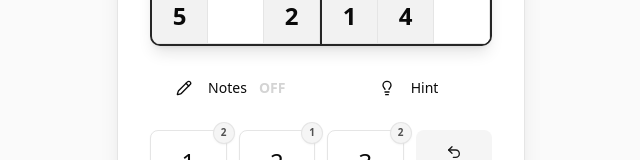
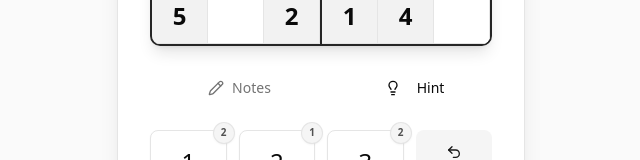
Before and after one commit to kannansuresh/mini-sudoku, a React (Vite) app: page / in a window 1280 px wide. Shown: the part 502-662 px from the top of the page, without its empty margins (319-959 px from the left). Built offline with nearby package versions, Linux system fonts and the light colour scheme.

Commit message:
feat: Implement notes shortcut and refine UI

```diff
--- a/src/App.tsx
+++ b/src/App.tsx
@@ -9,7 +9,7 @@ import { isValid } from "@/lib/sudoku";
 import confetti from "canvas-confetti";
 import { ThemeProvider } from "@/components/theme-provider";
 function App() {
-  const { status, startGame, setCellValue, undo, clearCell, selectedCell, selectCell, settings, toggleNote } = useGameStore();
+  const { status, startGame, setCellValue, undo, clearCell, selectedCell, selectCell, toggleNote } = useGameStore();
 
   useEffect(() => {
     // Start a game on load if not playing
@@ -20,34 +20,24 @@ function App() {
 
   useEffect(() => {
     const handleKeyDown = (e: KeyboardEvent) => {
+      // Shift key for temp notes mode
+      if (e.key === 'Shift') {
+        useGameStore.getState().setTempNotesMode(true);
+      }
+
       if (status !== 'playing') return;
 
       // Numbers 1-6
       if (['1', '2', '3', '4', '5', '6'].includes(e.key)) {
         const num = parseInt(e.key) as 1|2|3|4|5|6;
+        const { settings, tempNotesMode } = useGameStore.getState();
 
-        // Check if placement is allowed if setting is enabled
-
-
-        if (settings.notesMode) {
+        if (settings.notesMode || tempNotesMode) {
           toggleNote(num);
         } else {
            // Validation logic
            if (settings.showAvailablePlacements && selectedCell) {
              const { grid } = useGameStore.getState();
-             // We need to check if it's valid
-             // Since we can't easily import isValid here without potential circular deps or just messiness,
-             // let's just use a simple check or assume the user is correct if they are using physical keyboard
-             // OR better, let's just skip validation for now as it's complex to wire up here without refactoring.
-             // Wait, the user explicitly asked for this.
-             // "When aviailable placemnts is enabled, uesr is still able to enter non available number using the physical keyboard or laptop keyboard"
-
-             // I MUST implement this.
-             // I will import isValid from lib/sudoku
-             // I will add the import at the top of the file in a separate step.
-
-             // For now, I'll just put the logic here assuming isValid is imported.
-             // I'll add the import in the next step.
              if (!isValid(grid, selectedCell.row, selectedCell.col, num)) {
                return; // Block input
              }
@@ -78,9 +68,19 @@ function App() {
       }
     };
 
+    const handleKeyUp = (e: KeyboardEvent) => {
+      if (e.key === 'Shift') {
+        useGameStore.getState().setTempNotesMode(false);
+      }
+    };
+
     window.addEventListener('keydown', handleKeyDown);
-    return () => window.removeEventListener('keydown', handleKeyDown);
-  }, [status, selectedCell, settings.notesMode, setCellValue, undo, clearCell, selectCell, toggleNote]);
+    window.addEventListener('keyup', handleKeyUp);
+    return () => {
+      window.removeEventListener('keydown', handleKeyDown);
+      window.removeEventListener('keyup', handleKeyUp);
+    };
+  }, [status, selectedCell, setCellValue, undo, clearCell, selectCell, toggleNote]);
 
   useEffect(() => {
     if (status === 'won') {
--- a/src/components/Controls.tsx
+++ b/src/components/Controls.tsx
@@ -18,8 +18,11 @@ export function Controls() {
   const {
     settings,
     setNotesMode,
-    status
+    status,
+    tempNotesMode
   } = useGameStore();
+
+  const isNotesActive = settings.notesMode || tempNotesMode;
   const [error, setError] = useState<string | null>(null);
 
   const handleHint = () => {
@@ -67,17 +70,27 @@ export function Controls() {
     <div className="flex w-full justify-between gap-2">
       <Button
         variant="ghost"
-        className="flex-1 hover:bg-transparent hover:text-neutral-900 dark:hover:text-neutral-100"
+        size="lg"
+        className={cn(
+          "flex-1 gap-2 h-auto py-2 hover:bg-transparent",
+          isNotesActive
+            ? "text-neutral-900 dark:text-neutral-100"
+            : "text-neutral-500 dark:text-neutral-400"
+        )}
         onClick={() => setNotesMode(!settings.notesMode)}
         disabled={status === 'won'}
       >
-        <Pencil className="mr-2 h-4 w-4" />
-        Notes
-        <span className={cn(
-          "ml-1 font-bold w-8 text-left inline-block",
-          settings.notesMode ? "text-green-600 dark:text-green-400" : "text-neutral-300 dark:text-neutral-600"
-        )}>
-          {settings.notesMode ? "ON" : "OFF"}
+        <div className="relative">
+          <Pencil className={cn("h-5 w-5 transition-all", isNotesActive && "stroke-2")} />
+          {isNotesActive && (
+            <span className="absolute -left-1 -bottom-1 flex h-2 w-2">
+              <span className="animate-ping absolute inline-flex h-full w-full rounded-full bg-green-400 opacity-75"></span>
+              <span className="relative inline-flex rounded-full h-2 w-2 bg-green-500"></span>
+            </span>
+          )}
+        </div>
+        <span className="text-sm font-medium">
+          Notes
         </span>
       </Button>
 
--- a/src/components/Keyboard.tsx
+++ b/src/components/Keyboard.tsx
@@ -15,12 +15,13 @@ export function Keyboard() {
     grid,
     initialGrid,
     selectedCell,
-    status
+    status,
+    tempNotesMode
   } = useGameStore();
 
   const handleNumberClick = (num: CellValue) => {
     if (status === 'won') return;
-    if (settings.notesMode) {
+    if (settings.notesMode || tempNotesMode) {
       toggleNote(num as number);
     } else {
       setCellValue(num);
--- a/src/store/gameStore.ts
+++ b/src/store/gameStore.ts
@@ -25,6 +25,7 @@ interface GameState {
   timer: number;
   settings: GameSettings;
   activeHint: { row: number; col: number; value: number; reason: string } | null;
+  tempNotesMode: boolean;
 
   // Actions
   startGame: (difficulty: Difficulty, customGrid?: Grid) => void;
@@ -41,6 +42,7 @@ interface GameState {
   clearCell: () => void;
   toggleSettings: (setting: keyof GameSettings) => void;
   setNotesMode: (enabled: boolean) => void;
+  setTempNotesMode: (enabled: boolean) => void;
   tickTimer: () => void;
   checkWin: () => void;
 }
@@ -68,6 +70,7 @@ export const useGameStore = create<GameState>((set, get) => ({
   timer: 0,
   settings: DEFAULT_SETTINGS,
   activeHint: null,
+  tempNotesMode: false,
 
   startGame: (difficulty, customGrid) => {
     // Reset seed to random for normal games
@@ -350,6 +353,10 @@ export const useGameStore = create<GameState>((set, get) => ({
     }));
   },
 
+  setTempNotesMode: (enabled: boolean) => {
+    set({ tempNotesMode: enabled });
+  },
+
   tickTimer: () => {
     if (get().status === 'playing') {
       set(state => ({ timer: state.timer + 1 }));
```
